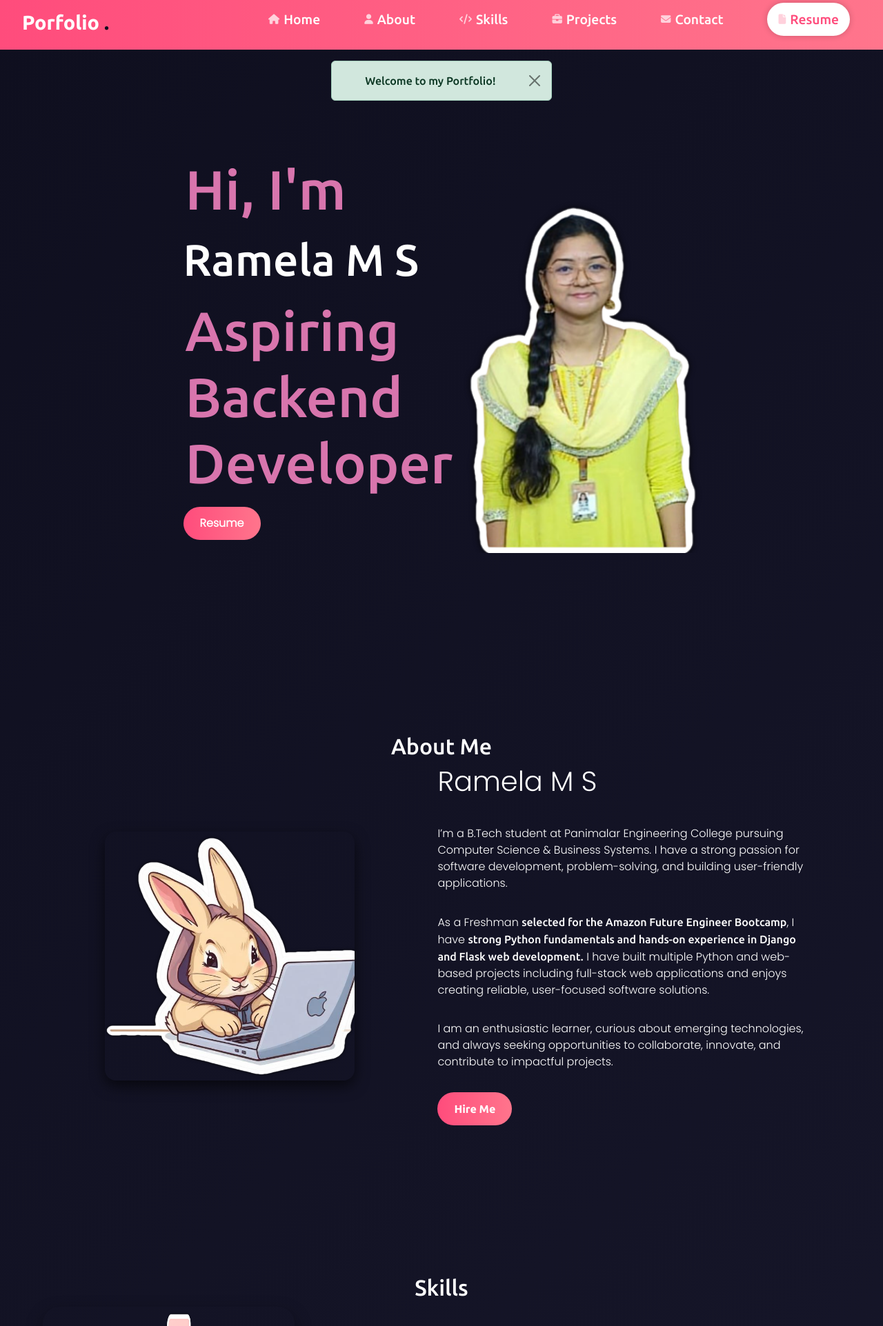
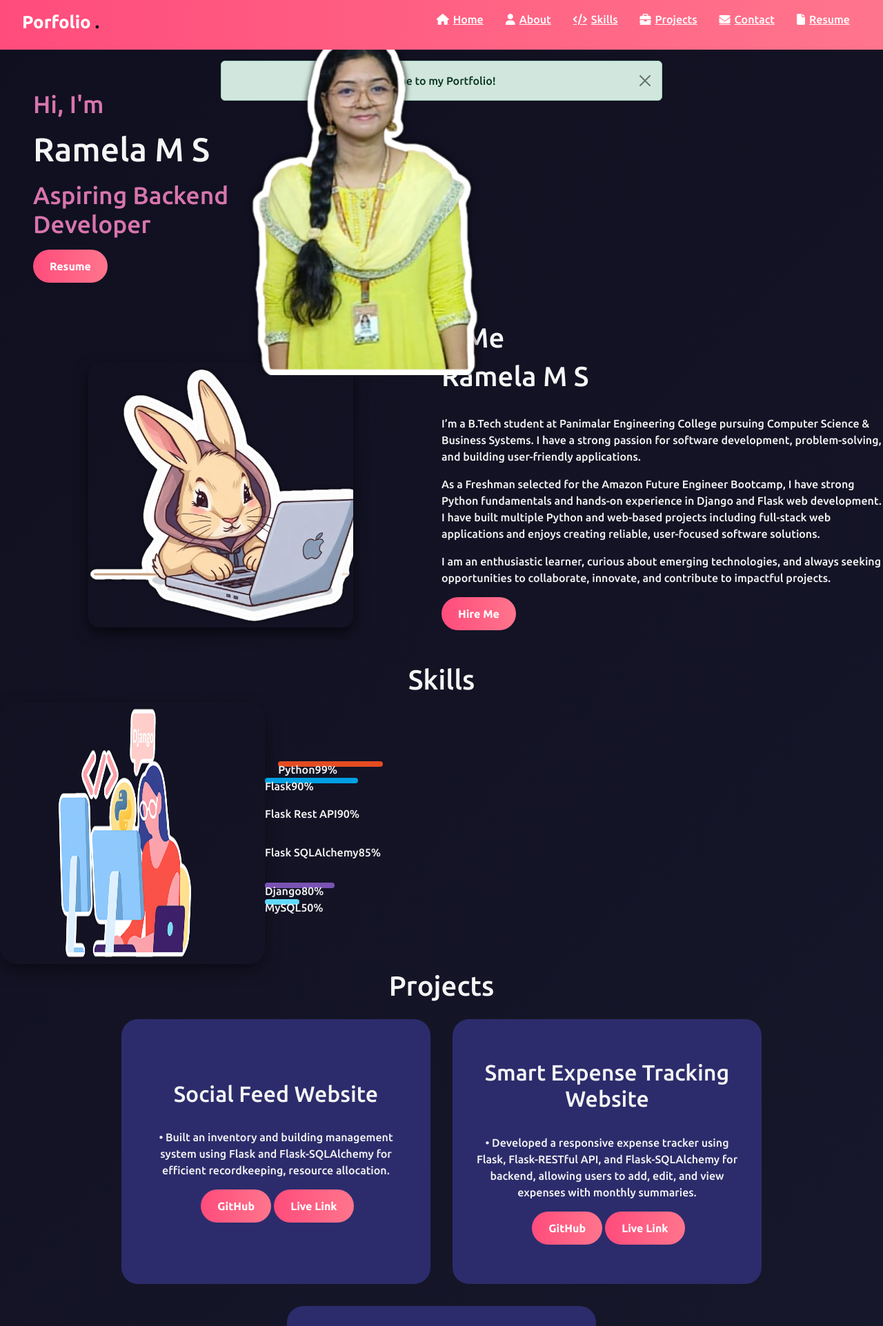
Before and after one commit to Ramela-M-S/Personal-Portfolio, a Django app: page / in a window 1280 px wide. Shown: the top 1923 px of the page at 69% size. Run offline with Django 5.2, Linux system fonts and the light colour scheme.

Commit message:
Changed UI

```diff
--- a/Base/static/css/style.css
+++ b/Base/static/css/style.css
@@ -1,24 +1,26 @@
 @import url('https://fonts.googleapis.com/css2?family=Roboto:wght@500&family=Ubuntu:wght@300;500;700&display=swap');
-@import url('https://fonts.googleapis.com/css2?family=Poppins:wght@300&family=Roboto:wght@500&family=Ubuntu:wght@300;500;700&display=swap');
+@import url('https://fonts.googleapis.com/css2?family=Poppins:wght@300&display=swap');
 
-body {
-    background: linear-gradient(135deg, #0f0f1f, #1a1a2f);
-    font-family: 'Ubuntu', sans-serif;
-    scroll-behavior: smooth;
-    color: #f5f5f5;
-}
-section {
-    scroll-margin-top: 90px; /* height of your navbar */
+/* ---------------- GLOBAL FIXES ---------------- */
+html {
+    font-size: 16px;
 }
 
 * {
-    margin: 0px;
-    padding: 0px;
+    margin: 0;
+    padding: 0;
     box-sizing: border-box;
     font-family: 'Ubuntu', sans-serif;
     scroll-behavior: smooth;
 }
 
+body {
+    background: linear-gradient(135deg, #0f0f1f, #1a1a2f);
+    color: #f5f5f5;
+    overflow-x: hidden;
+}
+
+/* ---------------- NAVBAR ---------------- */
 #navbar {
     background: linear-gradient(90deg, #ff4c7c, #ff758c);
     padding: 0 2rem;
@@ -28,13 +30,9 @@ section {
     z-index: 100;
 }
 
-.messages-container {
-    width: 50%;
-    margin: 1rem auto;
-}
 .logo h2 {
     color: #fff;
-    font-size: 1.8rem;
+    font-size: 1.6rem;
     font-weight: 700;
 }
 
@@ -42,592 +40,230 @@ section {
     color: #0f0f1f;
 }
 
-
 #navbar ul {
     list-style: none;
 }
 
 .nav-col li a {
-    color: #ffffff;
-    padding: 0.6rem 1rem;
+    color: #fff;
+    padding: 0.5rem 1rem;
     font-weight: 500;
     display: flex;
     align-items: center;
     gap: 6px;
-    transition: all 0.3s ease;
-}
-.nav-col li a i {
-    color: #ffd1dc;
-    font-size: 0.9rem;
+    transition: 0.3s;
 }
 
-
 .nav-col li a:hover {
-    background-color: rgba(255, 255, 255, 0.2);
+    background: rgba(255,255,255,0.2);
     border-radius: 20px;
 }
 
-
-.right {
-    display: none;
-}
-
-.checkBtn {
-    display: none;
-}
-
-#check {
-    display: none;
-}
-
-.nav-col a:hover {
-    border-radius: .4rem;
-    color: #1f1f38;
-    background-color: #fff;
-}
-.message-box {
-    max-width: 300px;
-    margin: 20px auto;
-    padding: 15px 20px;
-    border-radius: 10px;
-    font-weight: 500;
-}
-.resume-btn {
-    background: #ffffff;
-    color: #ff4c7c !important;
-    padding: 0.5rem 1.3rem;
-    border-radius: 30px;
-    font-weight: 600;
-    margin-left: 1rem;
-    box-shadow: 0 0 10px rgba(0,0,0,0.2);
-}
-
-.resume-btn i {
-    color: #ff4c7c;
-}
-
-.resume-btn:hover {
-    transform: scale(1.08);
+/* ---------------- HOME ---------------- */
+.home-left,
+.home-right {
+    width: 40%;
+    padding: 3rem;
 }
 
 .home-left {
-    margin-top: -10rem;   /* increase value to move more up */
-}
-
-
-.home-left,
-.home-right {
-    width: 30%;
-    padding: 7rem;
-}
-
-.home-right {
-    padding: 0;
+    margin-top: -6rem;
 }
 
 .home-left h6,
-h4 {
+.home-left h4 {
     color: rgb(216, 117, 173);
+    font-size: 2.2rem;
     margin: 1rem 0;
-    margin-left: 3px;
-    font-size: 5rem;
 }
 
 .home-left h1 {
-    font-size: 4rem;
+    font-size: 3rem;
 }
 
 .home-right {
     position: relative;
-    border-radius: 1rm;
 }
 
 .home-right img {
     position: absolute;
-    width:170%;
-    left: 40px;
-    top: -50px;
-    background-size: cover;
-    border-radius: 1rm;
-    height: 150%;
-}
-
-
-
-.circle {
-    width: 17rem;
-    height: 17rem;
-    border-radius: 50%;
-    padding: .5rem;
-    position: relative;
-
-}
-
-/* About Section */
-.about-left{
-    margin-top: 2rem;   /* increase value to move more up */
-}
-.about-right {
-    width: 60%;
-}
-
-.about-right {
-    padding-right: 4rem;
-}
-
-.aboout-left {
-    position: relative;
-}
-
-.about-left img {
-    width: 100%;
-    height: 400px;;
+    width: 115%;
+    left: 20px;
+    top: -30px;
+    height: auto;
     border-radius: 1rem;
 }
 
-.about-content p {
-    margin-bottom: 2rem;
-}
-
-
-/* Skills */
-/* About Section */
+/* ---------------- ABOUT ---------------- */
 .about-left,
 .about-right {
     width: 60%;
 }
 
-.about-right {
-    padding-right: 4rem;
+.about-left img {
+    width: 100%;
+    height: 380px;
+    border-radius: 1rem;
+    box-shadow: 0 8px 20px rgba(0,0,0,0.6);
 }
 
-.aboout-left {
-    position: relative;
-}
-
-.about-left img {
-    width: 100%;
-    height: 400px;;
-    border-radius: 1rem;
-}
-
-.about-content p {
-    margin-bottom: 2rem;
-}
-
-
-/* Skills */
+/* ---------------- SKILLS ---------------- */
 #skills {
     margin-top: 3rem;
 }
 
 .skills-left {
     width: 30%;
-    position: relative;
-     border-radius: 1.5rem;
-    box-shadow: 0 10px 25px rgba(0, 0, 0, 0.4);
+    border-radius: 1.5rem;
+    box-shadow: 0 10px 25px rgba(0,0,0,0.4);
 }
-
 
 .skills-left img {
     width: 100%;
-    height: 400px;
+    height: 380px;
     border-radius: 1.5rem;
-    transition: box-shadow 0.3s ease;
-
 }
-
-/* Optional: add hover lift/glow */
-.skills-left:hover {
-    box-shadow: 0 0 30px rgba(255, 76, 124, 0.6); /* enhanced glow */
-    transform: translateY(-5px);                     /* slight lift */
-}
-
 
 .skills-right {
     width: 60%;
-
-}
-.skills-left img:hover {
-    box-shadow: 0 0 25px rgba(255, 76, 124, 0.6);
-}
-
-
-.skillss-container {
-    width: 100%;
-}
-@media (max-width: 768px) {
-    .skills-left,
-    .skills-right {
-        width: 100%;
-        text-align: center;
-    }
-
-    .skills-left img {
-        height: auto;
-    }
-}
-
-.python {
-    width: 90%;
-    height: .5rem;
-    background-color: #e54c21;
-    margin: 1rem 0;
-    border-radius: 12px;
-}
-
-.flask {
-    width: 80%;
-    height: .5rem;
-    background-color: #00a0e4;
-    margin: 1rem 0;
-    border-radius: 12px;
-}
-
-.flask-rest-api {
-    width: 80%;
-    height: .5rem;
-    background-color: yellow;
-    margin: 1rem 0;
-    border-radius: 12px;
-}
-
-.flask-sqlalchemy {
-    width: 65%;
-    height: .5rem;
-    background-color: red;
-    margin: 1rem 0;
-    border-radius: 12px;
-}
-
-.django {
-    width: 60%;
-    height: .5rem;
-    background-color: #7952b3;
-    margin: 1rem 0;
-    border-radius: 12px;
-}
-
-.mysql {
-    width: 30%;
-    height: .5rem;
-    background-color: #61dafb;
-    margin: 1rem 0;
-    border-radius: 12px;
-}
-
-
-.learning {
-    width: 100%;
-    height: .5rem;
-    background-color: #61dbfb;
-    margin: 1rem 0;
-    border-radius: 12px;
 }
 
 .bar {
     margin: 2rem 0;
 }
 
-.bar-content {
-    position: absolute;
-    bottom: 10px;
+.python {
+    width: 90%;
+    height: 0.5rem;
+    background-color: #e54c21;
+    border-radius: 12px;
+    margin: 1rem 0 1rem 1.2rem;
 }
 
-.left {
-    left: 0;
+.flask {
+    width: 80%;
+    height: 0.5rem;
+    background-color: #00a0e4;
+    border-radius: 12px;
+    margin: 1rem 0;
 }
 
-.right-skills {
-    right: 0;
+.django {
+    width: 60%;
+    height: 0.5rem;
+    background-color: #7952b3;
+    border-radius: 12px;
+    margin: 1rem 0;
 }
 
+.mysql {
+    width: 30%;
+    height: 0.5rem;
+    background-color: #61dafb;
+    border-radius: 12px;
+    margin: 1rem 0;
+}
 
-
-
-
-
-/* Projects Section */
+/* ---------------- PROJECTS ---------------- */
 .projects-container {
     justify-content: center;
-    align-items: center;
-    margin: auto;
     flex-wrap: wrap;
 }
 
-
-.projects-item, .about-left img, .message-box {
-    box-shadow: 0 8px 20px rgba(0, 0, 0, 0.6);
-    transition: all 0.3s ease;
-}
-.projects-item:hover, .about-left img:hover {
-    transform: translateY(-10px) scale(1.02);
-    box-shadow: 0 15px 30px rgba(255, 76, 124, 0.5);
-}
-.badge {
-    background-color: #ffd166;
-    padding: 0.2rem 0.5rem;
-    border-radius: 1rem;
-    font-size: 0.75rem;
-    color: #0f0f1f;
-    margin: 0.2rem;
+.projects-item {
+    width: 28rem;
+    height: 24rem;
+    margin: 1rem;
+    background: #2c2c6c;
+    border-radius: 1.5rem;
+    padding: 2rem;
+    text-align: center;
+    transition: 0.3s;
 }
 
-
-.projects-item {
-    overflow: hidden;
-    width: 30rem;
-    margin: 1rem;
-    height: 25rem;
-    background: #2c2c6c;
-    border-radius: 1.5rem;
-    padding: 2rem 1rem;
-    text-align: center;
+.projects-item:hover {
+    transform: translateY(-8px);
+    box-shadow: 0 15px 30px rgba(255,76,124,0.5);
 }
 
-.projects-item h1 {
-    font-size: 1.2rem;
-    margin-bottom: 1rem;
+/* ---------------- CONTACT ---------------- */
+#contact {
+    display: flex;
+    justify-content: center;
+    align-items: center;
+    min-height: 80vh;
+    padding: 2rem;
 }
 
-.projects-item p {
-    line-height: 20px;
+.form {
+    width: 100%;
+    max-width: 480px;
+    display: flex;
+    flex-direction: column;
+    gap: 1.3rem;
+}
+
+.form-div input,
+.form-div textarea {
+    width: 100%;
+    padding: 1rem 1.4rem;
+    border-radius: 2.5rem;
+    border: 2px solid rgba(255,255,255,0.4);
+    background: transparent;
+    color: #fff;
+}
+
+/* ---------------- FOOTER ---------------- */
+#footer {
+    background: #010101;
+    padding: 2rem;
+}
+
+#footer p {
     font-size: 0.9rem;
 }
 
-
-
-/* Contact me Section */
-/* Contact section container */
-#contact {
-    display: flex;
-    justify-content: center;  /* horizontal center */
-    align-items: center;      /* vertical center */
-    min-height: 80vh;         /* take most of viewport height */
-    padding: 2rem;
-    background: #1f1f38;      /* optional: section bg */
-}
-
-/* Form styling */
-.form {
-    display: flex;
-    flex-direction: column;
-    padding: 0 2rem;/* stack inputs vertically */
-    width: 100%;
-    max-width: 500px;         /* control form width */
-    gap: 1.5rem;                /* spacing between inputs */
-}
-.form-div {
-    width: 100%;
-}
-
-/* Input / Textarea styling */
-.form-div input,
-.form-div textarea {
-    border: 3px solid rgba(255, 255, 255, 0.4);
-    border-radius: 2.5rem;
-    width: 100%;             /* fit form width */
-    padding: 1rem 1.5rem;    /* bigger padding */
-    font-size: 1rem;         /* bigger font inside */
-    background: transparent;
+/* ---------------- BUTTONS ---------------- */
+.btn {
+    background: linear-gradient(90deg, #ff4c7c, #ff758c);
+    border: none;
+    padding: 0.75rem 1.5rem;
+    border-radius: 50px;
     color: #fff;
-    resize: none;
-    margin: 0.5rem 0rem;           /* remove double margin */
-}
-
-/* Placeholder styling */
-.form-div input::placeholder,
-.form-div textarea::placeholder {
-    font-size: 1.1rem;
-    color: rgba(255, 255, 255, 0.7);
-}
-
-/* Button styling (optional) */
-.btn {
-    padding: 0.8rem 2rem;
-    border-radius: 2rem;
-    border: 1px solid #df77ad;
-    background: transparent;
-    color: #df77ad;
-    cursor: pointer;
-    font-size: 1rem;
-    transition: all 0.3s ease;
+    font-weight: 600;
+    transition: 0.3s;
 }
 
 .btn:hover {
-    background-color: #df77ad;
-    color: #1f1f38;
+    transform: scale(1.05);
+    box-shadow: 0 0 20px #ff4c7c;
 }
 
-@media (max-width: 768px) {
-    .form {
-        max-width: 90%;
-        gap: 1rem;
+/* ---------------- UTILITIES ---------------- */
+.flex { display: flex; }
+.items-center { align-items: center; }
+.s-between { justify-content: space-between; }
+.s-center { justify-content: center; }
+.f-col { flex-direction: column; }
+.t-center { text-align: center; }
+
+/* ---------------- RESPONSIVE ---------------- */
+@media (max-width: 1024px) {
+    .home-left,
+    .home-right,
+    .about-left,
+    .about-right,
+    .skills-left,
+    .skills-right {
+        width: 100%;
+        padding: 2rem;
+        text-align: center;
+    }
+
+    .home-right img {
+        position: relative;
+        width: 100%;
+        left: 0;
+        top: 0;
     }
 }
-
-
-
-/* Footer Section  */
-#footer {
-    background-color: #010101;
-    padding: 1%;
-    padding-bottom: 2rem;
-}
-
-ul li {
-    list-style: none;
-    margin: 0 1rem;
-}
-
-ul li a {
-    text-decoration: none;
-    font-size: 1.2rem;
-    color: white;
-    transition: all .5s;
-}
-
-ul li a:hover {
-    color: #fff;
-}
-
-
-.font-awesome {
-    margin: 1.1rem auto;
-}
-
-.font-awesome li i {
-    background-color: #1f1f38;
-    padding: 0.6rem;
-    border: 1px solid #1f1f38;
-    color: #fff;
-    border-radius: 0.5rem;
-    cursor: pointer;
-    transition: all .4s ease-in-out;
-}
-
-.font-awesome li i:hover {
-    border: 1px solid #1f1f38;
-    border-radius: .5rem;
-    background: transparent;
-    color: #1f1f38;
-}
-
-#footer p {
-    color: white;
-    font-size: .9srem;
-}
-
-
-
-/* Utility Classes */
-.poppins {
-    font-family: 'Poppins', sans-serif;
-}
-
-.roboto {
-    font-family: 'Roboto', sans-serif;
-}
-
-.flex {
-    display: flex;
-}
-
-.s-between {
-    justify-content: space-between;
-}
-
-.s-around {
-    justify-content: space-around;
-}
-
-.s-center {
-    justify-content: center;
-}
-
-.items-center {
-    align-items: center;
-}
-
-.f-col {
-    flex-direction: column;
-}
-
-
-.p-relative {
-    position: relative;
-}
-
-.t-white {
-    color: #fff;
-}
-
-.bg-color {
-    background-color: #1f1f38;
-}
-
-.t-center {
-    text-align: center;
-}
-
-.my-2 {
-    margin: 2rem 0;
-}
-
-.f-2 {
-    font-size: 2rem;
-}
-
-.m-b-1 {
-    margin-bottom: 1rem;
-}
-
-.w-50 {
-    width: 50%;
-}
-
-.w-80 {
-    width: 80%;
-}
-
-.h-50 {
-    height: 50vh;
-}
-
-.mx-1 {
-    margin: 0 1rem;
-}
-
-.m-top {
-    margin-top: 1rem;
-}
-
-.m-auto {
-    margin: auto;
-}
-
-.btn {
-    background: linear-gradient(90deg, #ff4c7c, #ff758c);
-    border: none;
-    color: #fff;
-    padding: 0.75rem 1.5rem;
-    border-radius: 50px;
-    font-weight: 600;
-    transition: all 0.3s ease;
-}
-.buttons a,
-#hireme {
-    text-decoration: none;
-}
-.btn:hover {
-    box-shadow: 0 0 20px #ff4c7c;
-    transform: scale(1.05);
-}
-.live {
-    color: #1f1f38;
-    background-color: #da7fa8;
-}
-section {
-    padding: 5rem 2rem;   /* vertical padding top & bottom */
-    scroll-margin-top: 100px; /* fixes anchor scroll if navbar is sticky */
-}
```
